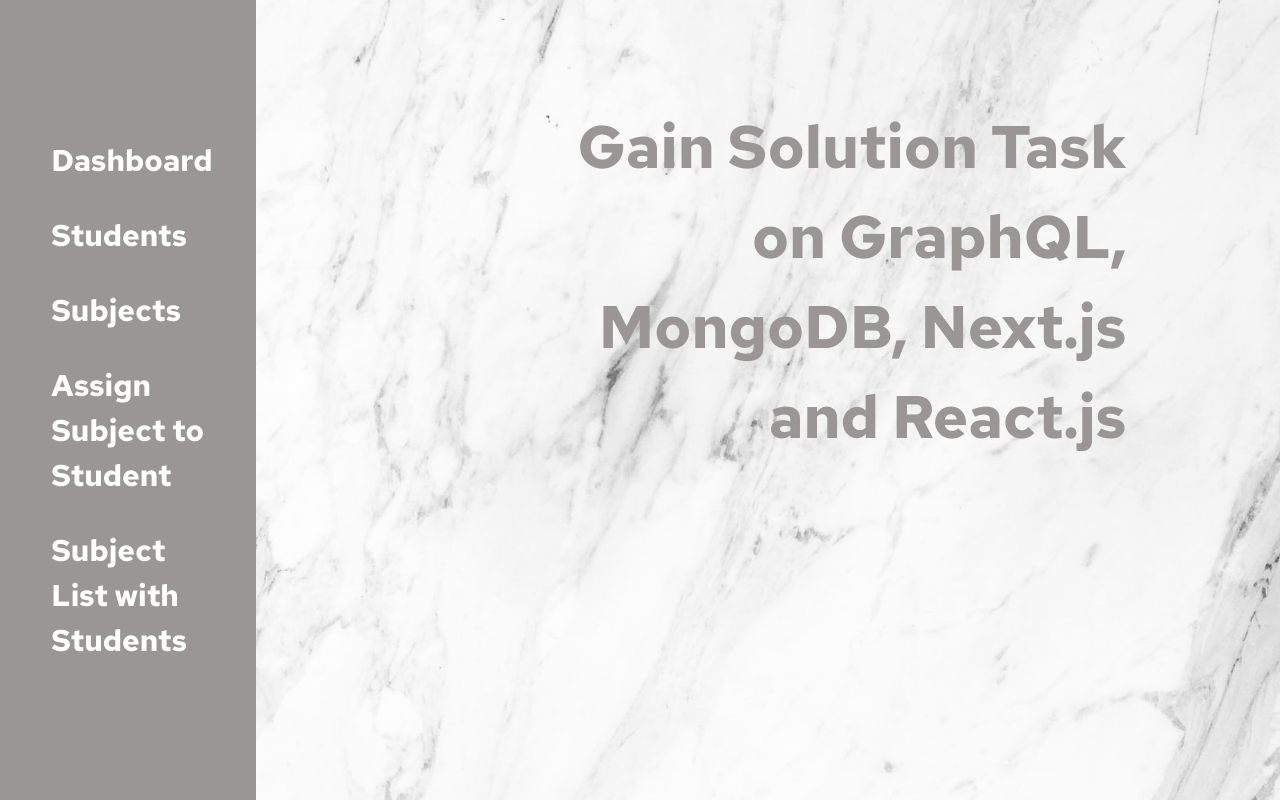
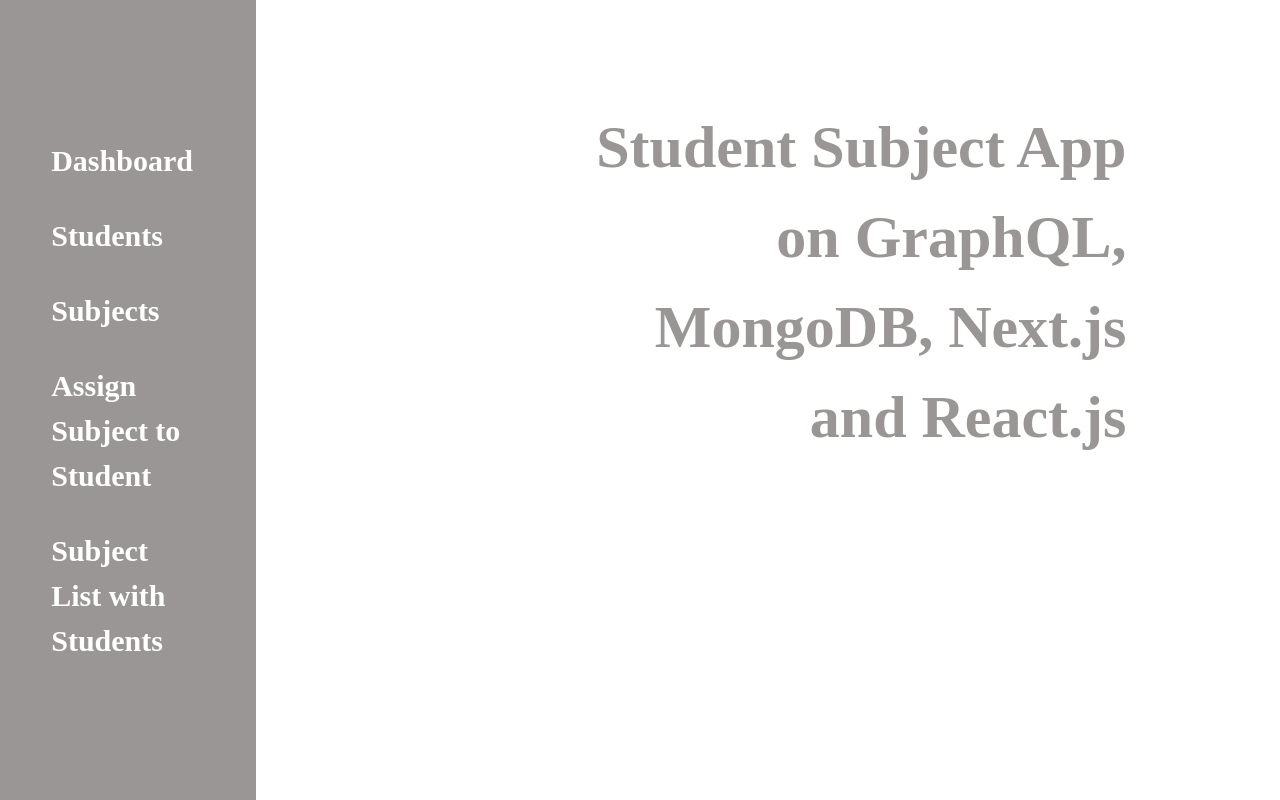
Before and after one commit to FaisalFeroze115/gain_solution_task_front_end_react_next, a Next.js app: page / in a window 1280 px wide. Built offline with nearby package versions, Linux system fonts and the light colour scheme.

Commit message:
cleaning code

```diff
--- a/components/AddEditSubject.js
+++ b/components/AddEditSubject.js
@@ -13,7 +13,7 @@
             setSubjectName(props.subject_name)
             setSubjectId(props.subject_id)
         }
-    },[props.func])
+    },[props.subject_id, props.subject_name])
 
     const SubjectAddOrUpdate = async (e) => {
         e.preventDefault();
--- a/components/AddStudent.js
+++ b/components/AddStudent.js
@@ -14,7 +14,7 @@
 
     useEffect(() =>{
         get_subject();
-    },[props.func])
+    },[props.func, get_subject])
 
     const get_subject = async () => {
         const baseUrl = "https://student-subject-api.herokuapp.com/graphql";
--- a/components/HeadSection.js
+++ b/components/HeadSection.js
@@ -9,7 +9,7 @@
             {/* <link rel="icon" href="/favicon.ico" />
             <link rel="preconnect" href="https://fonts.googleapis.com"/>
             <link rel="preconnect" href="https://fonts.gstatic.com" crossorigin /> */}
-            <link href="https://fonts.googleapis.com/css2?family=Red+Hat+Text:wght@400;700&display=swap" rel="stylesheet"></link>
+            {/* <link href="https://fonts.googleapis.com/css2?family=Red+Hat+Text:wght@400;700&display=swap" rel="stylesheet"></link> */}
             <link href="https://cdn.jsdelivr.net/npm/bootstrap@5.0.2/dist/css/bootstrap.min.css" rel="stylesheet" integrity="sha384-EVSTQN3/azprG1Anm3QDgpJLIm9Nao0Yz1ztcQTwFspd3yD65VohhpuuCOmLASjC" crossorigin="anonymous"></link>
             <script src="https://cdn.jsdelivr.net/npm/bootstrap@5.0.2/dist/js/bootstrap.bundle.min.js" integrity="sha384-MrcW6ZMFYlzcLA8Nl+NtUVF0sA7MsXsP1UyJoMp4YLEuNSfAP+JcXn/tWtIaxVXM" crossorigin="anonymous"></script>
             <script src="https://ajax.googleapis.com/ajax/libs/jquery/1.12.4/jquery.min.js"></script>
--- a/pages/index.js
+++ b/pages/index.js
@@ -1,20 +1,17 @@
 import styles from '../styles/Home.module.css'
-import backImg from '../public/images/back.png'
 
 export default function Home() {
-  console.log(backImg)
   return (
     <div style={homeContainer}>
       <div style={homeText}>
         <div style={{flex: '1'}}></div>
-        <div style={{flex: '2', paddingRight: '15%', paddingTop: '10%'}}>Gain Solution Task on GraphQL, MongoDB, Next.js and React.js</div>
+        <div style={{flex: '2', paddingRight: '15%', paddingTop: '10%'}}>Student Subject App on GraphQL, MongoDB, Next.js and React.js</div>
       </div>
     </div>
   )
 }
 
 const homeContainer = {
-  backgroundImage: `url(${backImg.src})`,
   backgroundRepeat: 'no-repeat',
   backgroundSize: 'cover',
 }
```
